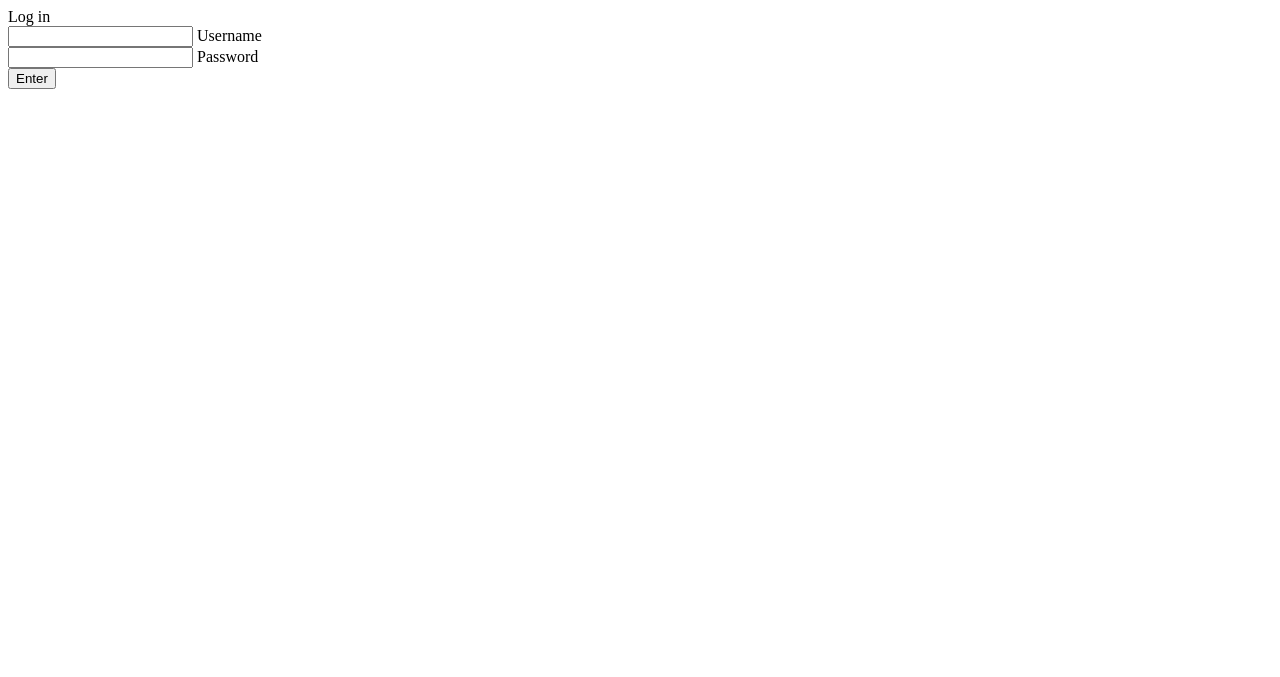
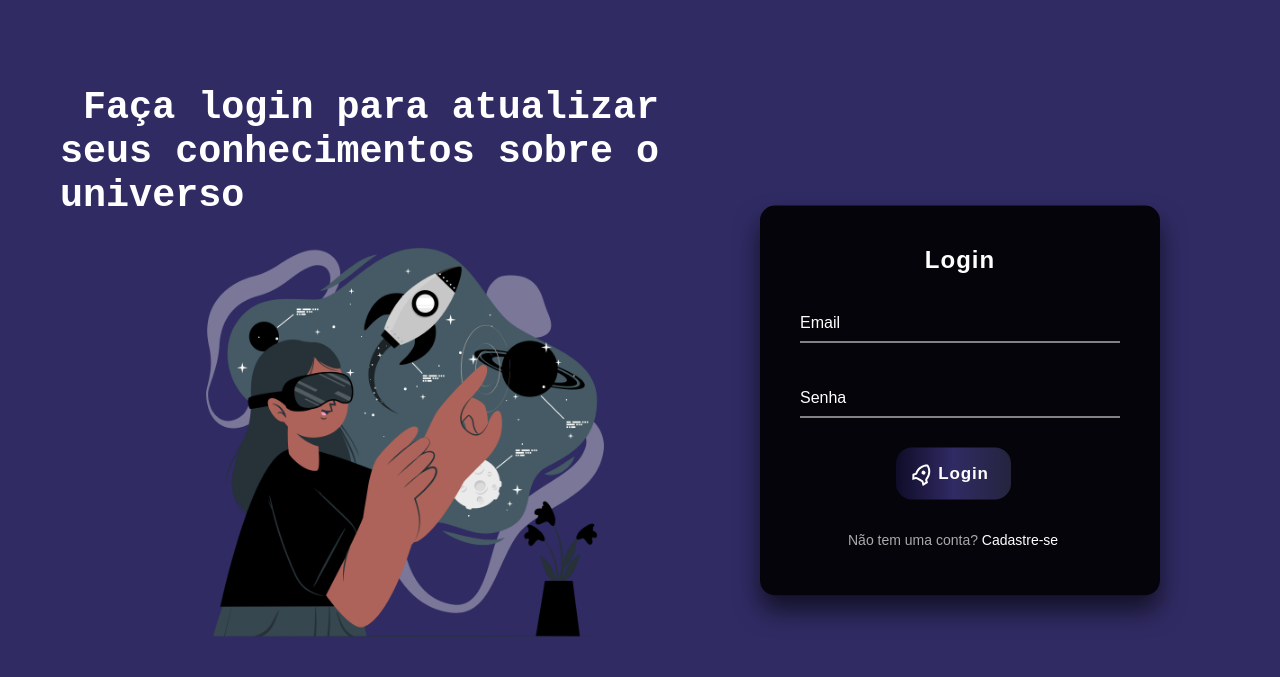
Before and after one commit to NicollyJuliani/Projeto_Idividual, a plain HTML site: page login.html in a window 1280 px wide. Drawn offline with Linux system fonts and the light colour scheme.

Commit message:
tela de cadastro e login finalizado

```diff
--- a/css/style_cadastro.css
+++ b/css/style_cadastro.css
@@ -3,32 +3,48 @@
 }
 
 body {
-    /* margin: 0;
-    padding: 0; */
-    background-color: #DCDCDC;
-    /* display: flex;
-    flex-direction: column;
-    align-items: center;
-    justify-content: center; */
+    margin: 0;
+    padding: 0;
+    background-color: #302b63;
+
 }
 
 .container{
     display: flex;
-    justify-content: center;
-    align-self: center;
-    justify-self: center;
 }
+
 .content{
     display: flex;
     flex-direction: row;
 }
 
-.divisao{
-    /* display: flex;
-    flex-direction: row;  */
+h1{
+  font-family: 'Courier New', Courier, monospace;
+  font-size: 2.4rem;
+  color: #fff;
 }
+
+.frase{
+  width: 600px;
+  margin-left: 10%;
+  margin-top: 10%;
+}
+
+.imagem{
+  display: flex;
+  flex-direction: column;
+}
+
 .logo{
-    border-right: #302b63 solid 4px;
+  margin-top: -4%;
+  margin-left: 30%;
+
+}
+img{
+  width: 450px;
+}
+
+.sair{
 
 }
 
@@ -36,18 +52,18 @@ body {
 .login-box {
     /* display: flex;
     flex-direction: row;  */
-    /* position:relative;  */
-    margin-top: 50%;
-    margin-left: 20%;
-    width: 500px;
-    height: 400px;
+    position:absolute;
+    top: 50%;
+    left: 75%;
+    width: 400px;
+    height: 540px;
     padding: 40px;
     margin: 20px auto;
     transform: translate(-50%, -55%);
     background: rgba(0,0,0,.9);
     box-sizing: border-box;
-    box-shadow: 0 15px 25px rgba(0,0,0,.6);
-    border-radius: 3px;
+    box-shadow: 0 15px 25px rgba(0, 0, 0, 0.6);
+    border-radius: 15px;
   }
 
   .login-box p:first-child {
@@ -62,7 +78,12 @@ body {
 
   .login-box .user-box {
     position: relative;
+    margin-top: 2%;
   }
+
+.input[type="date"]{
+  visibility: hidden;
+}
 
   .login-box .user-box input {
     width: 100%;
@@ -75,6 +96,8 @@ body {
     outline: none;
     background: transparent;
   }
+
+  /*   */
 
   .login-box .user-box label {
     position: absolute;
@@ -217,12 +240,17 @@ body {
     border-radius: 5px;
   }
 
+  .cadastrar{
+    margin-top: 10%;
+    margin-left: 15%;
+  }
+
   /*botão*/
   button {
     display: flex;
     align-items: center;
     font-family: inherit;
-    font-weight: 500;
+    font-weight: 900;
     font-size: 17px;
     padding: 0.8em 1.3em 0.8em 0.9em;
     color: white;
@@ -231,6 +259,7 @@ body {
     border: none;
     letter-spacing: 0.05em;
     border-radius: 16px;
+    margin-left: 30%;
   }
 
   button svg {
--- a/css/style_login.css
+++ b/css/style_login.css
@@ -0,0 +1,275 @@
+* {
+    font-family: arial;
+}
+
+body {
+    margin: 0;
+    padding: 0;
+    background-color: #302b63;
+
+}
+
+.container{
+    display: flex;
+}
+
+.content{
+    display: flex;
+    flex-direction: row;
+}
+
+h1{
+  font-family: 'Courier New', Courier, monospace;
+  font-size: 2.4rem;
+  color: #fff;
+}
+
+.frase{
+  width: 600px;
+  margin-left: 10%;
+  margin-top: 10%;
+}
+
+.imagem{
+  display: flex;
+  flex-direction: column;
+}
+
+.logo{
+  margin-top: -4%;
+  margin-left: 30%;
+
+}
+img{
+  width: 450px;
+}
+
+.sair{
+
+}
+
+/*formulario*/
+.login-box {
+    /* display: flex;
+    flex-direction: row;  */
+    position:absolute;
+    top: 50%;
+    left: 75%;
+    width: 400px;
+    height: 390px;
+    padding: 40px;
+    margin: 20px auto;
+    transform: translate(-50%, -55%);
+    background: rgba(0,0,0,.9);
+    box-sizing: border-box;
+    box-shadow: 0 15px 25px rgba(0, 0, 0, 0.6);
+    border-radius: 15px;
+  }
+
+  .login-box p:first-child {
+    margin: 0 0 30px;
+    padding: 0;
+    color: #fff;
+    text-align: center;
+    font-size: 1.5rem;
+    font-weight: bold;
+    letter-spacing: 1px;
+  }
+
+  .login-box .user-box {
+    position: relative;
+    margin-top: 2%;
+  }
+
+  .login-box .user-box input {
+    width: 100%;
+    padding: 10px 0;
+    font-size: 16px;
+    color: #fff;
+    margin-bottom: 30px;
+    border: none;
+    border-bottom: 1px solid #fff;
+    outline: none;
+    background: transparent;
+  }
+
+  .login-box .user-box label {
+    position: absolute;
+    top: 0;
+    left: 0;
+    padding: 10px 0;
+    font-size: 16px;
+    color: #fff;
+    pointer-events: none;
+    transition: .5s;
+  }
+
+  .login-box .user-box input:focus ~ label,
+  .login-box .user-box input:valid ~ label {
+    top: -20px;
+    left: 0;
+    color: #fff;
+    font-size: 12px;
+  }
+
+  .login-box form a {
+    position: relative;
+    display: inline-block;
+    padding: 10px 20px;
+    font-weight: bold;
+    color: #fff;
+    font-size: 16px;
+    text-decoration: none;
+    text-transform: uppercase;
+    overflow: hidden;
+    transition: .5s;
+    margin-top: 40px;
+    letter-spacing: 3px
+  }
+
+  .login-box a:hover {
+    background: #fff;
+    color: #272727;
+    border-radius: 5px;
+  }
+
+  .login-box a span {
+    position: absolute;
+    display: block;
+  }
+
+  .login-box a span:nth-child(1) {
+    top: 0;
+    left: -100%;
+    width: 100%;
+    height: 2px;
+    background: linear-gradient(90deg, transparent, #fff);
+    animation: btn-anim1 1.5s linear infinite;
+  }
+
+  @keyframes btn-anim1 {
+    0% {
+      left: -100%;
+    }
+
+    50%,100% {
+      left: 100%;
+    }
+  }
+
+  .login-box a span:nth-child(2) {
+    top: -100%;
+    right: 0;
+    width: 2px;
+    height: 100%;
+    background: linear-gradient(180deg, transparent, #fff);
+    animation: btn-anim2 1.5s linear infinite;
+    animation-delay: .375s
+  }
+
+  @keyframes btn-anim2 {
+    0% {
+      top: -100%;
+    }
+
+    50%,100% {
+      top: 100%;
+    }
+  }
+
+  .login-box a span:nth-child(3) {
+    bottom: 0;
+    right: -100%;
+    width: 100%;
+    height: 2px;
+    background: linear-gradient(270deg, transparent, #fff);
+    animation: btn-anim3 1.5s linear infinite;
+    animation-delay: .75s
+  }
+
+  @keyframes btn-anim3 {
+    0% {
+      right: -100%;
+    }
+
+    50%,100% {
+      right: 100%;
+    }
+  }
+
+  .login-box a span:nth-child(4) {
+    bottom: -100%;
+    left: 0;
+    width: 2px;
+    height: 100%;
+    background: linear-gradient(360deg, transparent, #fff);
+    animation: btn-anim4 1.5s linear infinite;
+    animation-delay: 1.125s
+  }
+
+  @keyframes btn-anim4 {
+    0% {
+      bottom: -100%;
+    }
+
+    50%,100% {
+      bottom: 100%;
+    }
+  }
+
+  .login-box p:last-child {
+    color: #aaa;
+    font-size: 14px;
+  }
+
+  .login-box a.a2 {
+    color: #fff;
+    text-decoration: none;
+  }
+
+
+  .login-box a.a2:hover {
+    background: transparent;
+    color: #aaa;
+    border-radius: 5px;
+  }
+
+  .cadastrar{
+    margin-top: 10%;
+    margin-left: 15%;
+  }
+
+  /*botão*/
+  button {
+    display: flex;
+    align-items: center;
+    font-family: inherit;
+    font-weight: 900;
+    font-size: 17px;
+    padding: 0.8em 1.3em 0.8em 0.9em;
+    color: white;
+    background: #ad5389;
+    background: linear-gradient(to right, #0f0c29, #302b63, #24243e);
+    border: none;
+    letter-spacing: 0.05em;
+    border-radius: 16px;
+    margin-left: 30%;
+  }
+
+  button svg {
+    margin-right: 3px;
+    transform: rotate(30deg);
+    transition: transform 0.5s cubic-bezier(0.76, 0, 0.24, 1);
+  }
+
+  button span {
+    transition: transform 0.5s cubic-bezier(0.76, 0, 0.24, 1);
+  }
+
+  button:hover svg {
+    transform: translateX(5px) rotate(90deg);
+  }
+
+  button:hover span {
+    transform: translateX(7px);
+  }
--- a/login.html
+++ b/login.html
@@ -1,29 +1,61 @@
 <!DOCTYPE html>
 <html lang="en">
+
 <head>
     <meta charset="UTF-8">
     <meta http-equiv="X-UA-Compatible" content="IE=edge">
     <meta name="viewport" content="width=device-width, initial-scale=1.0">
-    <title>loguin</title>
+    <title>Login</title>
+    <link class="logo_pagina" rel="icon" href="./img/astronauta_logo.png">
+    <link rel="stylesheet" href="./css/style_login.css">
+</head>
 
-</head>
 <body>
-  <div class="container">
-    <div class="card">
-        <a class="login">Log in</a>
-        <div class="inputBox">
-            <input type="text" required="required">
-            <span class="user">Username</span>
+
+    <div class="container">
+        <div class="content">
+            <div class="imagem">
+                <div class="frase">
+                    <h1>&nbsp;Faça login para atualizar seus conhecimentos
+                        sobre o universo
+                    </h1>
+                </div>
+                <div class="logo">
+                    <img src="./img/astronauta.png">
+                </div>
+            </div>
+            <div class="login-box">
+                <p>Login</p>
+                <div class="divisao">
+                    <form>
+                        <div class="user-box">
+                            <input required="" name="" type="email">
+                            <label>Email</label>
+                        </div>
+                        <div class="user-box">
+                            <input required="" name="" type="password">
+                            <label>Senha</label>
+                        </div>
+                        <button>
+                            <svg xmlns="http://www.w3.org/2000/svg" viewBox="0 0 24 24" width="24" height="24">
+                                <path fill="none" d="M0 0h24v24H0z"></path>
+                                <path fill="currentColor"
+                                    d="M5 13c0-5.088 2.903-9.436 7-11.182C16.097 3.564 19 7.912 19 13c0 .823-.076 1.626-.22 2.403l1.94 1.832a.5.5 0 0 1 .095.603l-2.495 4.575a.5.5 0 0 1-.793.114l-2.234-2.234a1 1 0 0 0-.707-.293H9.414a1 1 0 0 0-.707.293l-2.234 2.234a.5.5 0 0 1-.793-.114l-2.495-4.575a.5.5 0 0 1 .095-.603l1.94-1.832C5.077 14.626 5 13.823 5 13zm1.476 6.696l.817-.817A3 3 0 0 1 9.414 18h5.172a3 3 0 0 1 2.121.879l.817.817.982-1.8-1.1-1.04a2 2 0 0 1-.593-1.82c.124-.664.187-1.345.187-2.036 0-3.87-1.995-7.3-5-8.96C8.995 5.7 7 9.13 7 13c0 .691.063 1.372.187 2.037a2 2 0 0 1-.593 1.82l-1.1 1.039.982 1.8zM12 13a2 2 0 1 1 0-4 2 2 0 0 1 0 4z">
+                                </path>
+                            </svg>
+                            <span>Login</span>
+                        </button>
+                    </form>
+                    <p class="cadastrar">Não tem uma conta?<a href="./cadastro.html" class="a2"> Cadastre-se</a></p>
+                </div>
+            </div>
         </div>
+    </div>
+    <!--
+    <script type="module" src="https://unpkg.com/ionicons@7.1.0/dist/ionicons/ionicons.esm.js"></script>
+    <script nomodule src="https://unpkg.com/ionicons@7.1.0/dist/ionicons/ionicons.js"></script> -->
 
-        <div class="inputBox">
-            <input type="password" required="required">
-            <span>Password</span>
-        </div>
 
-        <button class="enter">Enter</button>
+</body>
 
-    </div>
-</div>
-</body>
 </html>
```
Also changed, not shown: cadastro.html (+24 -8 lines), index.html (+1 -1 lines), img/Astronaut.png (added), img/astronauta.png (added).
